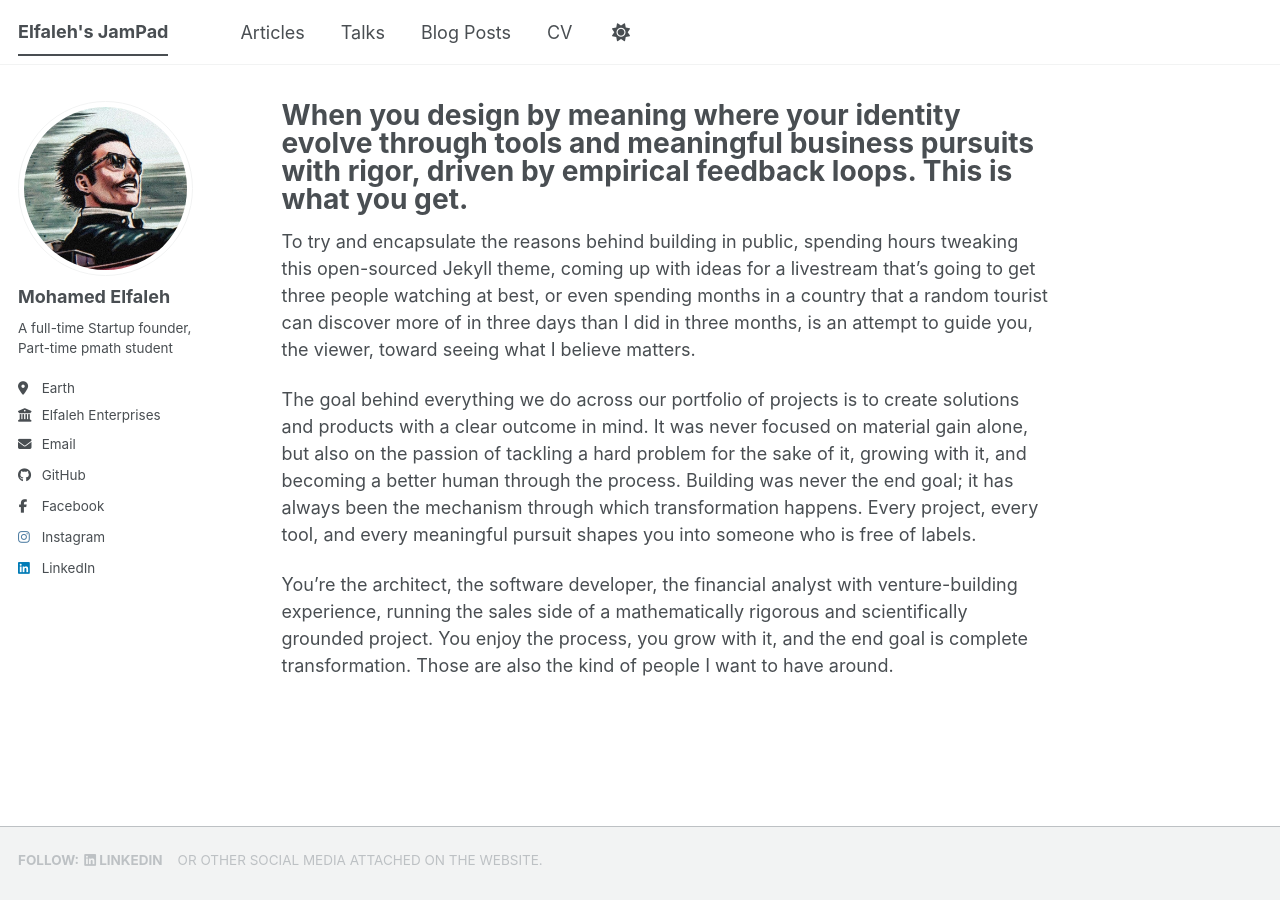
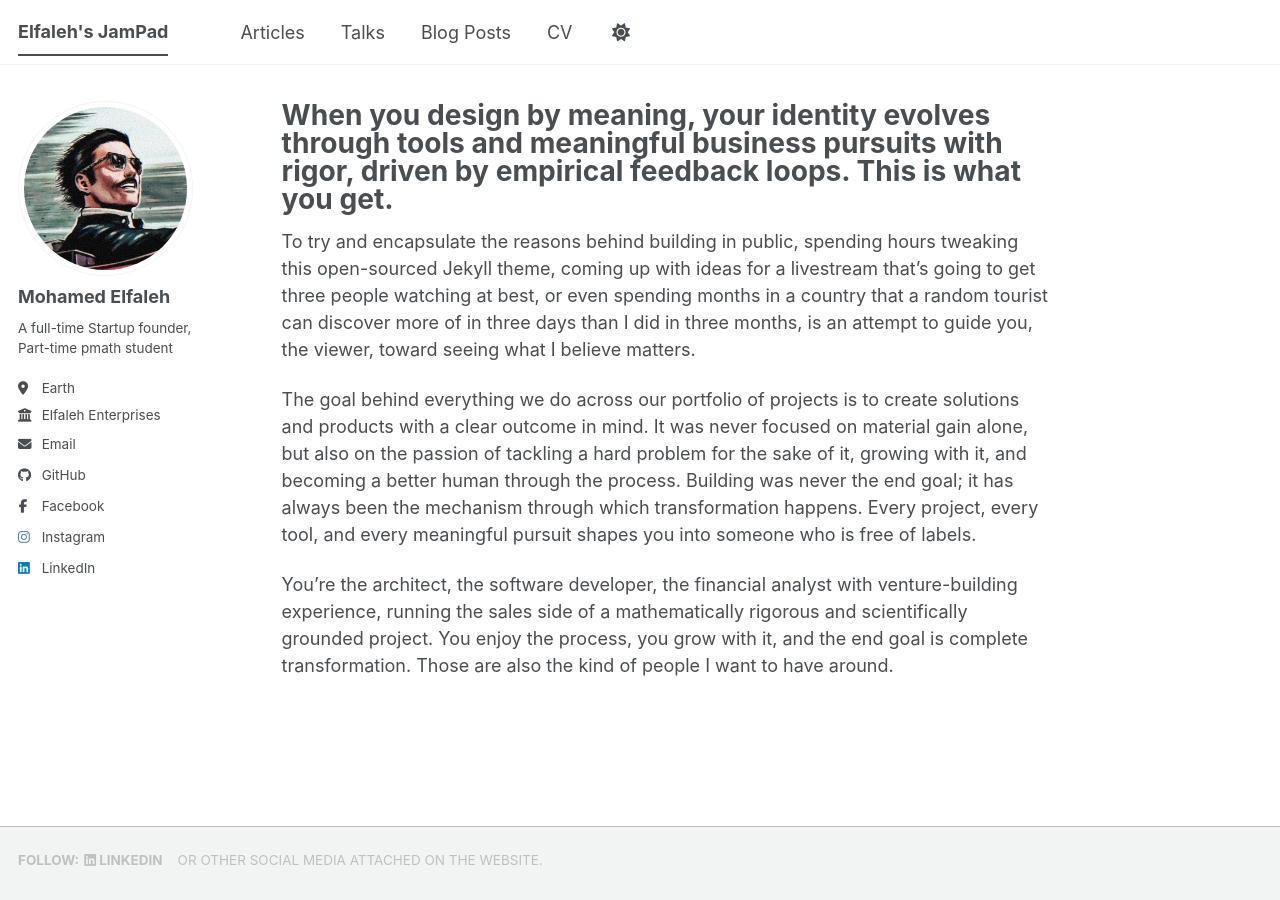
Before and after one commit to elfalehed/elfalehed.github.io, a Jekyll site: the page built from _pages/about.md, in a window 1280 px wide. Built offline with Jekyll 4.4.1, drawn with Linux system fonts in a browser that asks for light colours; a style sheet for code colours, icons or effects is not loaded.

Commit message:
Update about.md

```diff
--- a/_pages/about.md
+++ b/_pages/about.md
@@ -1,7 +1,7 @@
 ---
 layout: single
 permalink: /
-title: "When you design by meaning where your identity evolve through tools and meaningful business pursuits with rigor, driven by empirical feedback loops. This is what you get. "
+title: "When you design by meaning, your identity evolves through tools and meaningful business pursuits with rigor, driven by empirical feedback loops. This is what you get."
 author_profile: true
 redirect_from:
   - /about/
```
